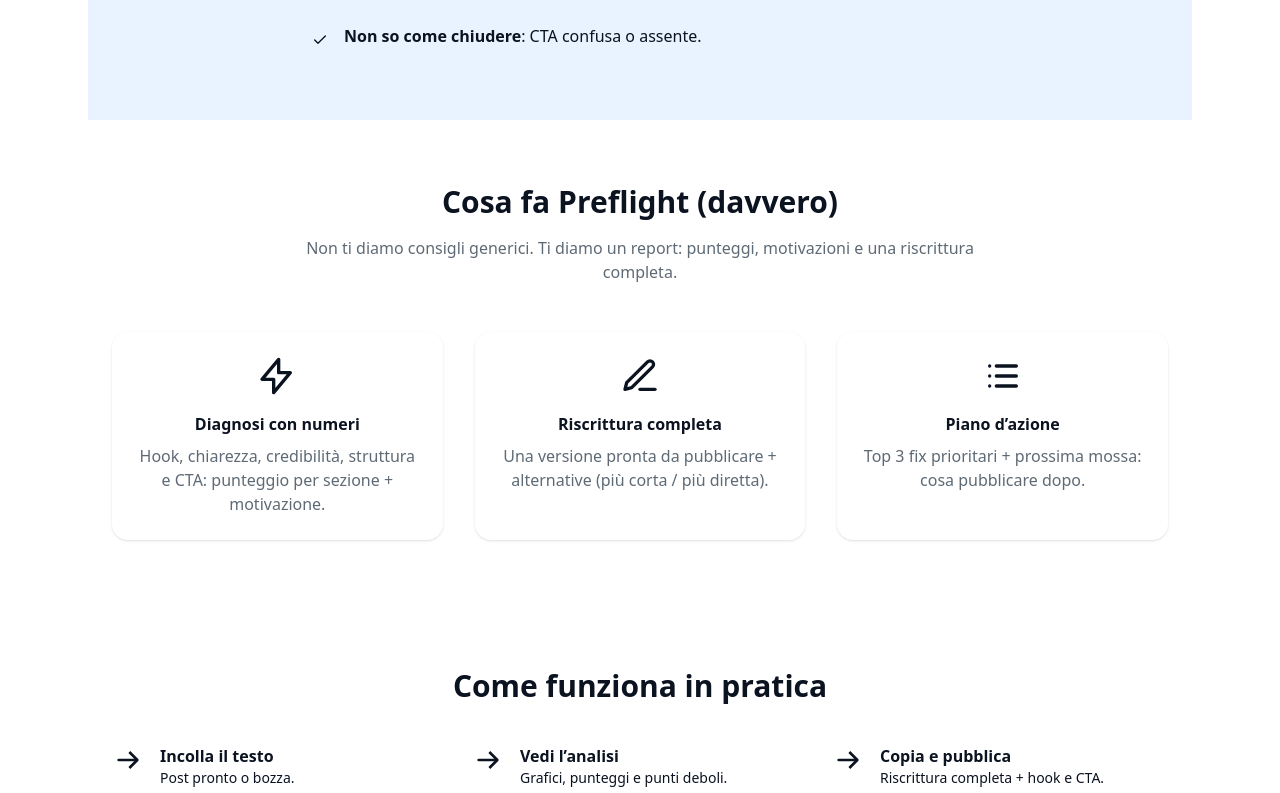
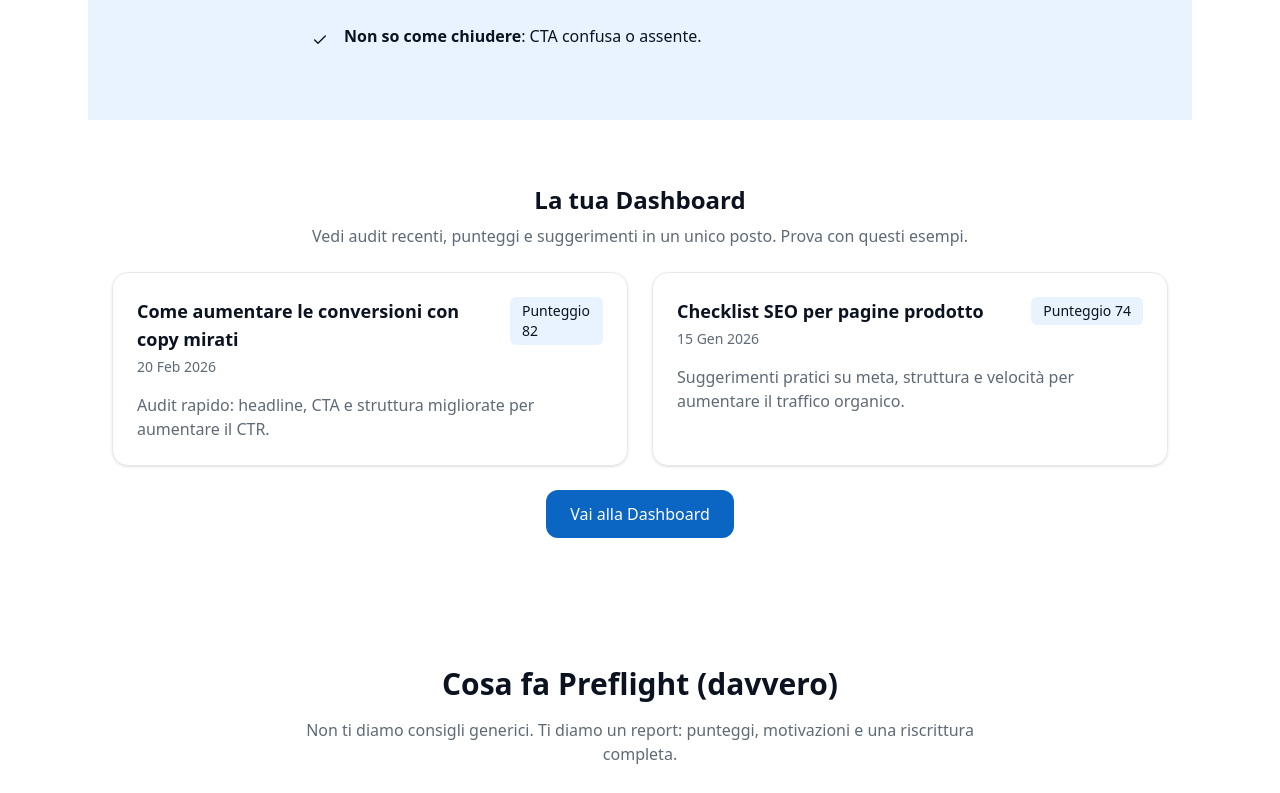
Before and after one commit to marcello13fincato/Preflight, a Next.js app in the folder preflight/: page / in a window 1280 px wide. Shown: the part 1207-2000 px from the top of the page. Built offline with nearby package versions, Linux system fonts and the light colour scheme.

Commit message:
feat(marketing): add Dashboard preview section and header Dashboard link

```diff
--- a/preflight/app/(marketing)/page.tsx
+++ b/preflight/app/(marketing)/page.tsx
@@ -13,6 +13,7 @@ import StatBlock from "@/components/shared/StatBlock";
 import GradientBand from "@/components/shared/GradientBand";
 import Stepper from "@/components/shared/Stepper";
 import MockPanel from "@/components/shared/MockPanel";
+import Card from "@/components/shared/Card";
 
 export default function Home() {
   return (
@@ -126,6 +127,48 @@ export default function Home() {
           </ul>
         </Container>
       </section>
+
+      {/* dashboard preview */}
+      <Section>
+        <Container>
+          <h2 className="text-2xl font-semibold text-center">La tua Dashboard</h2>
+          <p className="mt-2 text-center text-muted max-w-2xl mx-auto">
+            Vedi audit recenti, punteggi e suggerimenti in un unico posto. Prova con questi esempi.
+          </p>
+
+          <div className="mt-6 grid gap-6 md:grid-cols-2">
+            <Card>
+              <div className="flex items-start justify-between">
+                <div>
+                  <h3 className="text-lg font-semibold">Come aumentare le conversioni con copy mirati</h3>
+                  <div className="text-sm text-muted mt-1">20 Feb 2026</div>
+                </div>
+                <div className="ml-4 flex flex-col items-end">
+                  <div className="rounded-md bg-soft px-3 py-1 text-sm font-medium text-primary">Punteggio 82</div>
+                </div>
+              </div>
+              <p className="mt-4 text-muted">Audit rapido: headline, CTA e struttura migliorate per aumentare il CTR.</p>
+            </Card>
+
+            <Card>
+              <div className="flex items-start justify-between">
+                <div>
+                  <h3 className="text-lg font-semibold">Checklist SEO per pagine prodotto</h3>
+                  <div className="text-sm text-muted mt-1">15 Gen 2026</div>
+                </div>
+                <div className="ml-4 flex flex-col items-end">
+                  <div className="rounded-md bg-soft px-3 py-1 text-sm font-medium text-primary">Punteggio 74</div>
+                </div>
+              </div>
+              <p className="mt-4 text-muted">Suggerimenti pratici su meta, struttura e velocità per aumentare il traffico organico.</p>
+            </Card>
+          </div>
+
+          <div className="mt-6 text-center">
+            <a href="/dashboard" className="inline-block btn-primary rounded-xl px-6 py-3">Vai alla Dashboard</a>
+          </div>
+        </Container>
+      </Section>
 
       {/* cosa facciamo */}
       <Section>
--- a/preflight/components/marketing/Header.tsx
+++ b/preflight/components/marketing/Header.tsx
@@ -24,6 +24,9 @@ export default function MarketingHeader() {
           ))}
         </nav>
         <div className="flex items-center gap-4">
+          <Link href="/dashboard" className="rounded-full border border-app px-4 py-2 text-sm font-medium hover:bg-soft transition">
+            Dashboard
+          </Link>
           <Link
             href={marketingCTA.href}
             className="btn-primary rounded-full px-5 py-2 font-semibold shadow-sm"
```
